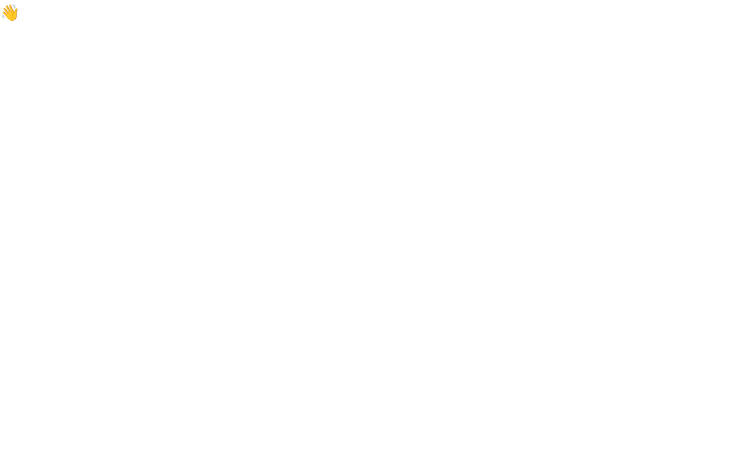
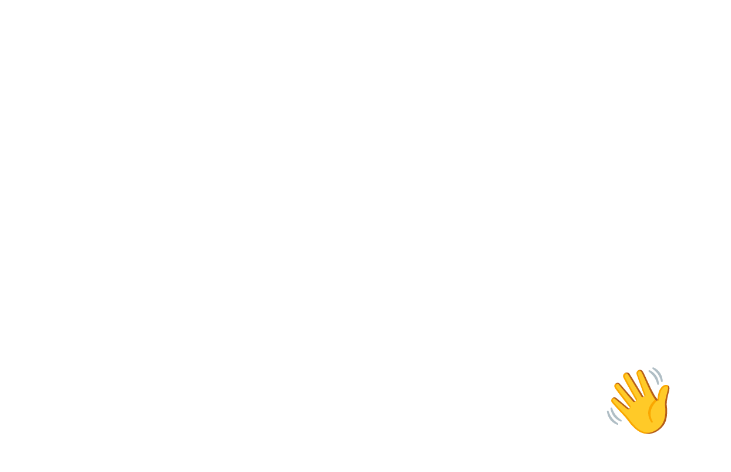
Before and after one commit to chiomaubaezuonu/my-portfolio, a Next.js app: page /about in a window 1280 px wide. Shown: the top 472 px of the page, without its empty margins (0-731 px from the left). Built offline with nearby package versions, Linux system fonts and the light colour scheme.

Commit message:
Added Link to about page

```diff
--- a/app/about/about.module.css
+++ b/app/about/about.module.css
@@ -0,0 +1,52 @@
+/* .emoji {
+    cursor: pointer;
+    font-size:4rem;
+    animation: waving-hand 2.5s infinite;
+    transform-origin: 70% 70%;
+} */
+.emoji{
+    animation-name: wave-animation;
+    animation-duration: 2.5s;
+    animation-iteration-count: infinite;
+    transform-origin: 70% 70%;
+    display: inline-block;
+    transform: translate(-50%, -50%);
+
+}
+.absolute{
+    position: absolute;
+    top: 50%;
+    left: 50%;
+    /* transform: translate(-50%, -50%); */
+}
+@keyframes waving-animation  {
+    0% {
+        transform: rotate(0deg);
+    }
+
+    10% {
+        transform: rotate(14deg);
+    }
+
+    20% {
+        transform: rotate(-8deg);
+    }
+
+    30% {
+        transform: rotate(14deg);
+    }
+
+    40% {
+        transform: rotate(-4.0deg);
+    }
+
+    50% {
+        transform: rotate(10deg);
+    }
+    60% {
+        transform: rotate(0deg);
+    }
+    100% {
+        transform: rotate(0deg);
+    }
+}
--- a/app/about/page.tsx
+++ b/app/about/page.tsx
@@ -4,11 +4,12 @@ import React from 'react'
 import hand from './handWave.png'
 //import handWave from '../ima'
 import { motion as m } from 'framer-motion'
-import stles from './about.module.css'
+import styles from './about.module.css'
+// import '/global.css'
 
 const about = () => {
   return (
-    <div>
+    <div className={styles.absolute}>
       {/* <m.img animate={{ x: 20 }} transition={{
         type: "smooth",
         repeatType: "mirror",
@@ -16,8 +17,9 @@ const about = () => {
         repeat: Infinity,
       }} src='/images/handWave.png' width={25} height={25} alt='handWave' /> */}
       {/* / <Image src={hand} alt='handImg' width={20} height={20} /> */}
-      <span className={stles.emoji}>&#128075;</span>
-    </div>
+      {/* <span >&#128075;</span> */}
+      <span className={styles.emoji}> 👋 </span>
+    </div >
   )
 }
 
--- a/app/globals.css
+++ b/app/globals.css
@@ -1,3 +1,43 @@
 @tailwind base;
 @tailwind components;
 @tailwind utilities;
+
+
+span {
+    cursor: pointer;
+    font-size: 4rem;
+    animation: waving-hand 2.5s infinite;
+    transform-origin: 70% 70%;
+}
+
+/* @keyframes waving-hand {
+    0% {
+        transform: rotate(0deg);
+    }
+
+    10% {
+        transform: rotate(14deg);
+    }
+
+    20% {
+        transform: rotate(-8deg);
+    }
+
+    30% {
+        transform: rotate(14deg);
+    }
+
+    40% {
+        transform: rotate(-4.0deg);
+    }
+
+    50% {
+        transform: rotate(10deg);
+    }
+    60% {
+        transform: rotate(0deg);
+    }
+    100% {
+        transform: rotate(0deg);
+    }
+} */
--- a/app/page.tsx
+++ b/app/page.tsx
@@ -1,6 +1,7 @@
 import LandingPage from "./landing/page";
 import Skills from "./skills/page";
 import data from "./skills/data"
+import Link from "next/link";
 
 export default function Home() {
 
@@ -11,6 +12,9 @@ export default function Home() {
     <div>
       <LandingPage />
       <Skills mySkills={data} />
+      <Link href='/about'>
+      <h1>About me</h1>
+      </Link>
     </div>
   )
 }
```
